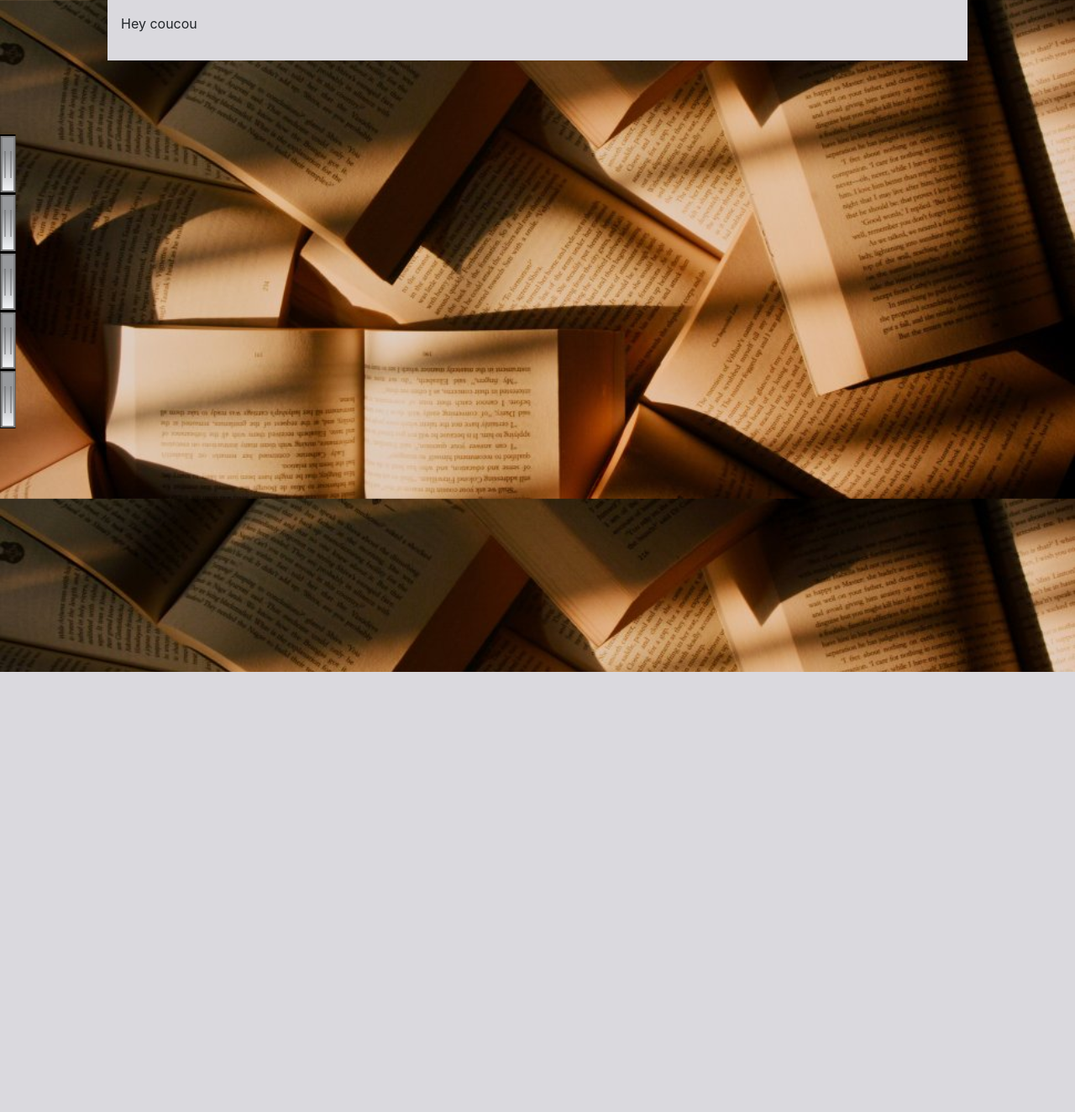
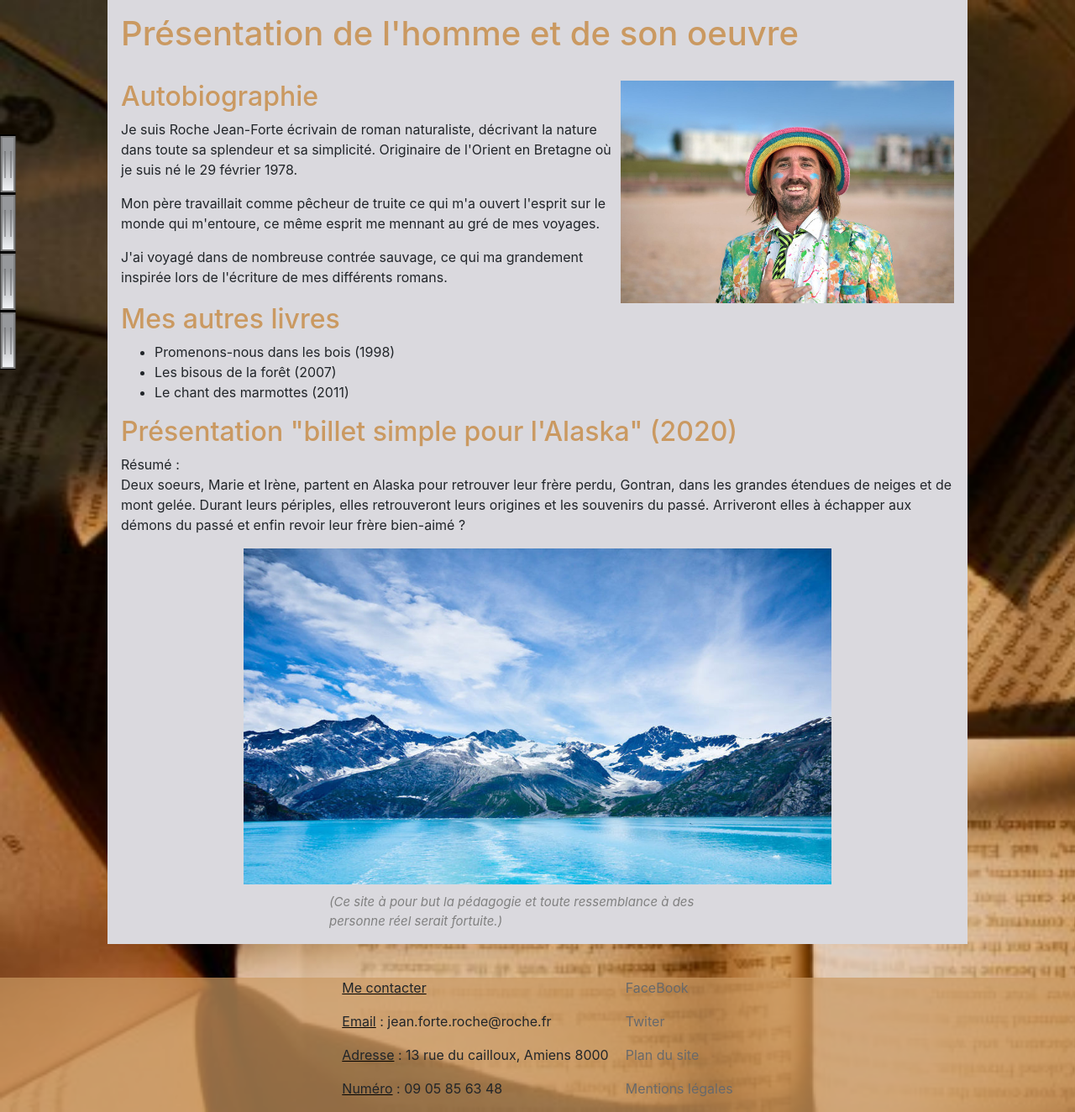
Before and after one commit to dragoazer/P4_florent_mateos, a PHP site: page / in a window 1280 px wide; the page is wider, and only the part inside the window is pictured. Shown: that part at 84% size. Before the commit the page ends 800 px from the top of that part, so only its background shows below. Run offline with PHP 8.4, Linux system fonts and the light colour scheme; some libraries are stand-ins or nearby versions.

Commit message:
FInal css touch

```diff
--- a/Controller/PostController.php
+++ b/Controller/PostController.php
@@ -45,14 +45,10 @@
 			}
 		}
 
-		public function getFaq ()
-		{
-			require("template/faq.php");
-		}
-
 		public function setDeletePost ()
 		{
-			var_dump($_GET['post']);
+			$this->PostModel->deletePost($_GET['post']);
+			header("Location: http://".$_SERVER['SERVER_NAME']."/p4_florent_mateos/index.php?action=listPost");
 		}
 
 		public function redirectCreatePost ()
@@ -60,4 +56,27 @@
 			require("template/newPost.php");
 		}
 
+		public function redirectModifyPost ()
+		{
+			if (isset($_GET['post']) AND $_GET['post'] > 0) {
+				$req = $this->PostModel->getThePost($_GET['post']);
+				require("template/modifyPost.php");
+			} else {
+				$error = "Erreur, aucun chapitre n'a été sélectionné.";
+				require("template/templateError.php");
+			}
+		}
+
+		public function setModifyPost()
+		{
+			if (isset($_GET['post']) AND $_GET['post'] > 0 AND isset($_POST["content"]) AND isset($_POST["title"])) {
+				$data = [];
+				$post = new Post($data);
+				$post->setId($_GET['post']);
+				$post->setTitle($_POST["title"]);
+				$post->setContent($_POST["content"]);
+				$req = $this->PostModel->setModifyPost($post);
+				header("Location: http://".$_SERVER['SERVER_NAME']."/p4_florent_mateos/index.php?action=displayComment&post=".$_GET['post']);
+			}
+		}
 	}
--- a/Model/PostModel.php
+++ b/Model/PostModel.php
@@ -36,4 +36,27 @@
 				"autor"=>$post->autor(),
 			));
 		}
+
+		public function setModifyPost (Post $post) :void
+		{
+			$req = $this->dbConnect()->prepare('UPDATE post SET title=:title, content=:content WHERE id=:id ');
+			$req->execute(array(
+				"title"=>$post->title(),
+				"content"=>$post->content(),
+				"id" => $post->id(),
+			));
+		}
+
+		public function deletePost (int $id) :void
+		{
+			$req = $this->dbConnect()->prepare( "DELETE FROM post WHERE id = :id" );
+			$req->execute(array(
+				'id' => $id,
+			));
+			$req = $this->dbConnect()->prepare( "DELETE FROM comment WHERE id_post = :id_post" );
+			$req->execute(array(
+				'id_post' => $id,
+			));
+
+		}
 	}
--- a/index.php
+++ b/index.php
@@ -36,6 +36,10 @@
 
             case 'createPost' :
                 $postController->setPost();
+                break;
+
+            case 'redirectModifyPost':
+                $postController->redirectModifyPost();
                 break;
 
             case 'modifyPost' :
@@ -156,11 +160,6 @@
                     $controller->templateError("Erreur, le commentaire n'existe pas.");
                 }
                 break;
-
-/////////////////////////////////////////// OTHER //////////////////////////////////////////
-            case 'faq' :
-                $postController->getFaq();
-                break;
         }
     } else {
         $postController->getHome();
--- a/public/css/header.css
+++ b/public/css/header.css
@@ -1,3 +1,22 @@
+
+footer {
+	background-color: rgba(202,153,97,0.7);
+	height: 160px;
+	display: flex;
+	justify-content: center;
+	position: absolute;
+    width: 100%;
+    bottom: 0;
+
+}
+
+#homeMargin {
+	margin-right: 20px;
+}
+
+#footerDecoration {
+	text-decoration: underline black;
+}
 
 #navHeader {
 	position: fixed;
--- a/public/css/style.css
+++ b/public/css/style.css
@@ -3,6 +3,8 @@
 body {
 	background-image: url("../images/bodyBackground.jpg");
 	background-size: cover;
+	position: relative;
+	padding-bottom: 200px;
 }
 
 h1, h2, h3, h4, h5 {
@@ -17,25 +19,31 @@ h1, h2, h3, h4, h5 {
 	position: relative;
 	background-color: rgb(218, 217, 222);
 	padding: 1em;
+	min-height: 575px;
 }
 
 /* Connexion page */
 
 #signin {
 	display: flex;
-	transform: translate(-50%,0);
-	margin-left: 50%;
 	border: black solid 3px;
-	width: 500px;
-	padding: 5px;
+	border-radius: 15px;
+	width: 40%;
+	padding: 10px;
+	background: rgb(168,165,165);
+	background: linear-gradient(90deg, rgba(168,165,165,1) 0%, rgba(255,255,255,1) 48%, rgba(168,165,165,1) 100%);
 }
 
 #signinSeparator {
-	height: 100px;
+	height: 400px;
 	width: 1px;
-	border: black solid  1px;
 	background: black;
 	margin: 1px;
+	margin: 0 20px 0 20px;
+}
+
+.signinButton {
+	margin-top: 10px;
 }
 
 #inscription {
@@ -45,9 +53,48 @@ h1, h2, h3, h4, h5 {
 	margin-left: 5px;
 }
 
+#signinFlex {
+	display: flex;
+	width: 90%;
+	align-items: center;
+    justify-content: center;
+}
+
 /* comment */
 
 .separCom {
 	height: 0.2em;
 	background: black;
 }
+
+/* Home */
+
+.homeImg {
+	width: 40%;
+	margin: auto;
+}
+
+#homeFlex {
+	display: flex;
+}
+
+#homeAlaska {
+	margin-left: 50%;
+	transform: translate(-50%,0);
+	width: 700px;
+	height: 400px;
+}
+
+#rgpdHome {
+	font-style: italic;
+	color: grey;
+	font-size:  15px;
+	margin: 10px 0 0 50%;
+	transform: translate(-50%,0);
+}
+
+/* post */
+
+#content2 {
+	margin-top: 15px;
+}
--- a/template/comment.php
+++ b/template/comment.php
@@ -14,7 +14,7 @@ ob_start();
 		}
 	?>
 	<hr class="separCom">
-		<h1>Titre : <?=$dbPost->title()?> <?=$dbPost->creation_date()?></h1>
+		<h1>Titre : <?=$dbPost->title()?> <?=date("d/m/Y",strtotime($dbPost->creation_date()))?></h1>
 		<p><?=$dbPost->content()?></p>
 
 		<?php
--- a/template/homePage.php
+++ b/template/homePage.php
@@ -4,7 +4,33 @@
 	ob_start();
 ?>
 <div class="wrap">
-	<p>Hey coucou</p>
+	<H1>Présentation de l'homme et de son oeuvre</h1>
+		<br>
+	<div id="homeFlex">
+		<div>
+			<h2>Autobiographie</h2>
+			<p>Je suis Roche Jean-Forte écrivain de roman naturaliste, décrivant la nature dans toute sa splendeur et sa simplicité. Originaire de l'Orient en Bretagne où je suis né le 29 février 1978. </p>
+			<p>Mon père travaillait comme pêcheur de truite ce qui m'a ouvert l'esprit sur le monde qui m'entoure, ce même esprit me mennant au gré de mes voyages.</p>
+			<p> J'ai voyagé dans de nombreuse contrée sauvage, ce qui ma grandement inspirée lors de l'écriture de mes différents romans. </p>
+		</div>
+		<img class="homeImg" src="public/images/jeanforteroche.jpg">
+	</div>
+	<div>
+		<h2>Mes autres livres</h2>
+		<ul>
+			<li>Promenons-nous dans les bois (1998)</li>
+			<li>Les bisous de la forêt (2007)</li>
+			<li>Le chant des marmottes (2011)</li>
+		</ul>
+	</div>
+	<div>
+		<h2>Présentation "billet simple pour l'Alaska" (2020)</h2>
+		<p>Résumé : <br> Deux soeurs, Marie et Irène, partent en Alaska pour retrouver leur frère perdu, Gontran, dans les grandes étendues de neiges et de mont gelée.
+		Durant leurs périples, elles retrouveront leurs origines et les souvenirs du passé. Arriveront elles à échapper aux démons du passé et enfin revoir leur frère bien-aimé ?</p>
+		<img id="homeAlaska" src="public/images/alaska.jpg">
+	</div>
+	<p id="rgpdHome">(Ce site à pour but la pédagogie et toute ressemblance à des personne réel serait fortuite.)</p>
+
 </div>
 
 <?php
--- a/template/newPost.php
+++ b/template/newPost.php
@@ -8,7 +8,7 @@
 			<p><label>Titrer un billet :</label><p>
 			<input type="text" name="nomBillet" class="form-control">
 			<p><label>Contenu :</label></p>
-			<p><textarea class="tinyMce" name="contenuBillet"></textarea></p>
+			<textarea class="tinyMce" name="contenuBillet"></textarea>
 			<input class="btn btn-secondary" type="submit" value="Crée un nouveau billet">
 		</form>
 	</div>
--- a/template/template.php
+++ b/template/template.php
@@ -1,6 +1,7 @@
 <!DOCTYPE html>
 <html>
     <head>
+        <meta name="viewport" content="initial-scale=1, width=device-width">
     	<link rel="stylesheet" href="https://stackpath.bootstrapcdn.com/bootstrap/4.4.1/css/bootstrap.min.css" integrity="sha384-Vkoo8x4CGsO3+Hhxv8T/Q5PaXtkKtu6ug5TOeNV6gBiFeWPGFN9MuhOf23Q9Ifjh" crossorigin="anonymous">
     	<script src="https://ajax.googleapis.com/ajax/libs/jquery/3.4.1/jquery.min.js"></script>
         <meta charset="utf-8" />
@@ -8,6 +9,7 @@
         <link href="<?= $css ?>" rel="stylesheet"/>
         <link href="public/css/header.css" rel="stylesheet" />
         <script src="https://cdn.tiny.cloud/1/no-api-key/tinymce/5/tinymce.min.js" referrerpolicy="origin"></script>
+
         <script>tinymce.init({selector:'.tinyMce'});</script>
     </head>
     <body>
@@ -41,13 +43,21 @@
                 </div>
                 <div class="BordMenu"><hr class="BordIntMenu"><hr class="BordIntMenu"></div>
             </div>
-            <div class="headerTab">
-                <div class="navCenter">
-                    <a href="index.php?action=faq" class="anchorMenu">Faq</a>
-                </div>
-                <div class="BordMenu"><hr class="BordIntMenu"><hr class="BordIntMenu"></div>
-            </div>
         </nav>
         <?= $content ?>
+        <footer>
+            <div id="homeMargin">
+                <p id="footerDecoration">Me contacter</p>
+                <p><span id="footerDecoration">Email</span> : jean.forte.roche@roche.fr</p>
+                <p><span id="footerDecoration">Adresse</span> : 13 rue du cailloux, Amiens 8000</p>
+                <p><span id="footerDecoration">Numéro</span> : 09 05 85 63 48</p>
+            </div>
+            <div>
+                <p><a class="anchorMenu" href="">FaceBook</a></p>
+                <p><a class="anchorMenu" href="">Twiter</a></p>
+                <p><a class="anchorMenu" href="">Plan du site</a></p>
+                <p><a class="anchorMenu" href="">Mentions légales</a></p>
+            </div>
+        </footer>
     </body>
 </html>
```
Also changed, not shown: livrable/sql/writerblog.sql (added, +107 -0 lines), template/accountMember.php (+8 -5 lines), template/faq.php (deleted, +0 -12 lines), template/forum.php (+21 -7 lines), template/modifyPost.php (added, +21 -0 lines), template/registration.php (+5 -3 lines), public/images/alaska.jpg (added), public/images/jeanforteroche.jpg (added).
